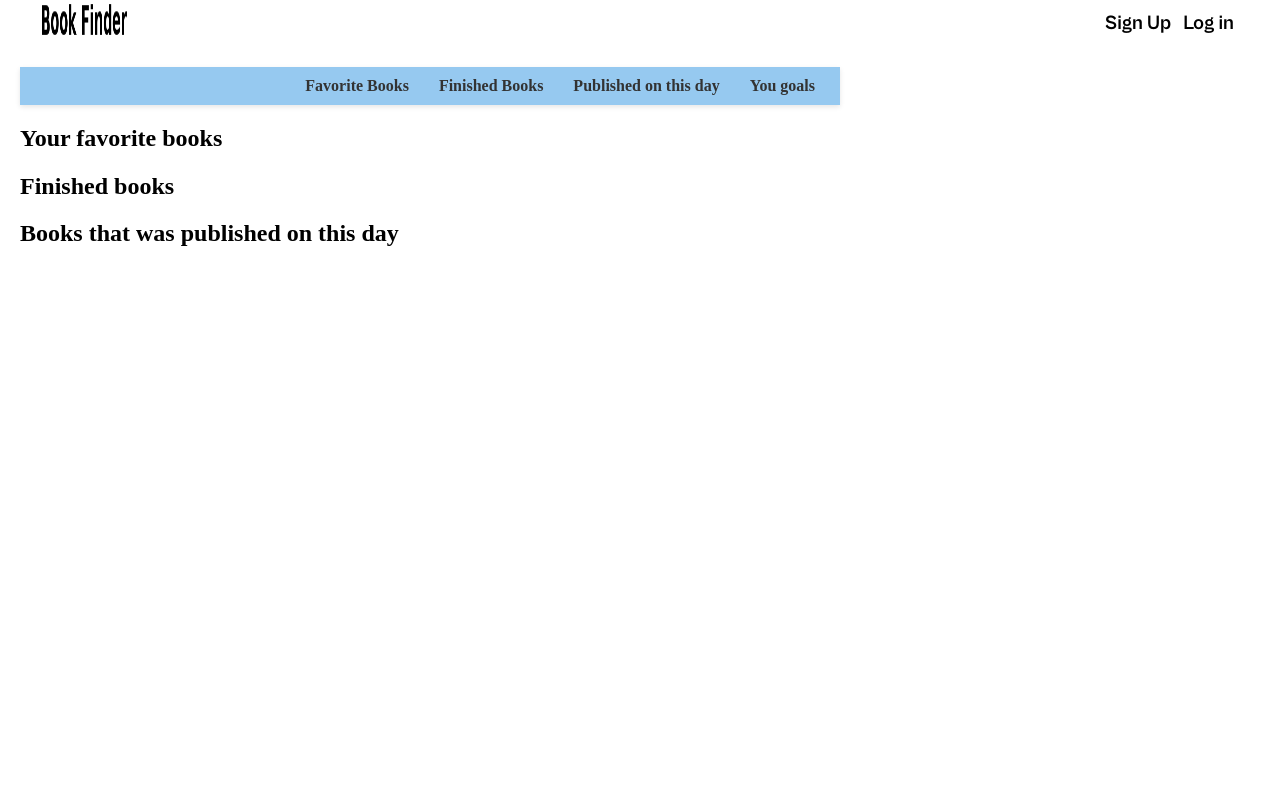
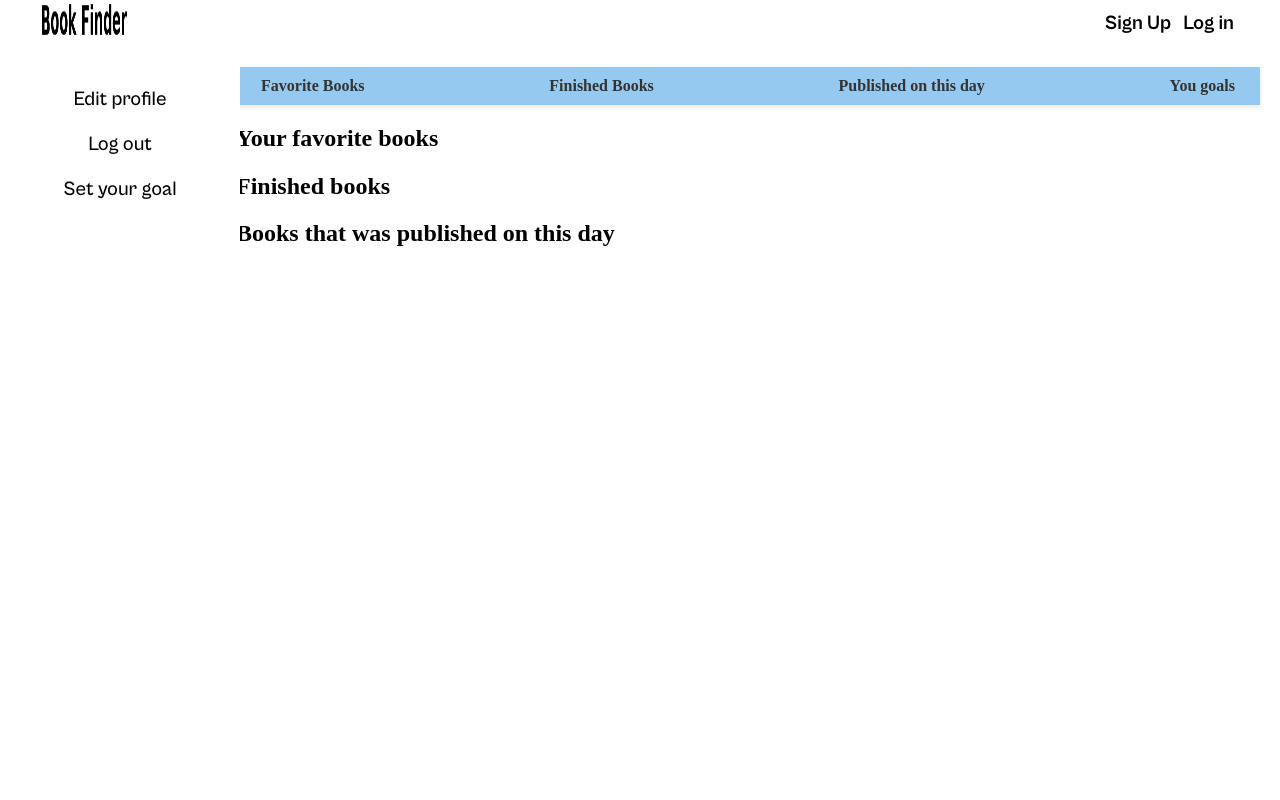
Before and after one commit to Embox99/book-finder-frontend, a React (Create React App) app: page /profile in a window 1280 px wide. Shown: the top 800 px of the page. Built offline with nearby package versions, Linux system fonts and the light colour scheme.

Commit message:
sidebar for profile

```diff
--- a/src/components/Navigation/Navigation.css
+++ b/src/components/Navigation/Navigation.css
@@ -3,16 +3,17 @@
   justify-content: flex-end;
   background-color: rgba(47, 147, 226, 0.5);
   padding: 10px;
-  max-width: 800px;
   box-shadow: 0 2px 5px rgba(0, 0, 0, 0.1);
 }
 
 .navigation__list {
+  display: flex;
   list-style: none;
   padding: 0;
   margin: 0;
-  display: flex;
   align-items: center;
+  justify-content: space-between; /* Элементы будут распределены по ширине */
+  width: 100%;
 }
 
 .navigation__item {
--- a/src/components/Profile/Profile.css
+++ b/src/components/Profile/Profile.css
@@ -6,6 +6,16 @@
 
 .profile__content {
   flex-grow: 1;
+  margin-left: 27vh; /* Оставляем место для боковой панели */
   padding: 20px;
   width: 100%;
 }
+
+.profile__sidebar {
+  margin-top: 20px;
+  width: 25vh;
+  background-color: white;
+  padding: 20px;
+  position: fixed;
+  height: 100vh;
+}
--- a/src/components/Profile/Profile.jsx
+++ b/src/components/Profile/Profile.jsx
@@ -1,15 +1,22 @@
 import "./Profile.css";
 import Navigation from "../Navigation/Navigation";
 import ProfileSection from "../ProfileSection/ProfileSection";
+import Sidebar from "../SideBar/SideBar";
 
 function Profile() {
   return (
     <div className="profile">
+      <div className="profile__sidebar">
+        <Sidebar />
+      </div>
       <div className="profile__content">
         <Navigation />
         <ProfileSection id="favorites" title="Your favorite books" />
-        <ProfileSection id="read-books" title="Finished books"/>
-        <ProfileSection id="came-out-today" title="Books that was published on this day" />
+        <ProfileSection id="read-books" title="Finished books" />
+        <ProfileSection
+          id="came-out-today"
+          title="Books that was published on this day"
+        />
         <div className="profile__goals" id="goals"></div>
       </div>
     </div>
--- /dev/null
+++ b/src/components/SideBar/SideBar.css
@@ -0,0 +1,14 @@
+.sidebar {
+  display: flex;
+  flex-direction: column;
+  font-family: "Cabinet Grotesk";
+  font-size: 20px;
+  font-weight: 700;
+  line-height: 24px;
+}
+
+.sidebar__btn {
+  border: none;
+  background-color: white;
+  margin-bottom: 20px;
+}
--- /dev/null
+++ b/src/components/SideBar/SideBar.jsx
@@ -0,0 +1,19 @@
+import "./SideBar.css";
+
+function Sidebar() {
+  return (
+    <div className="sidebar">
+      <button type="button" className="sidebar__btn sidebar__edit-btn">
+        Edit profile
+      </button>
+      <button type="button" className="sidebar__btn sidebar__logout-btn">
+        Log out
+      </button>
+      <button type="button" className="sidebar__btn sidebar__goal-btn">
+        Set your goal
+      </button>
+    </div>
+  );
+}
+
+export default Sidebar;
```
